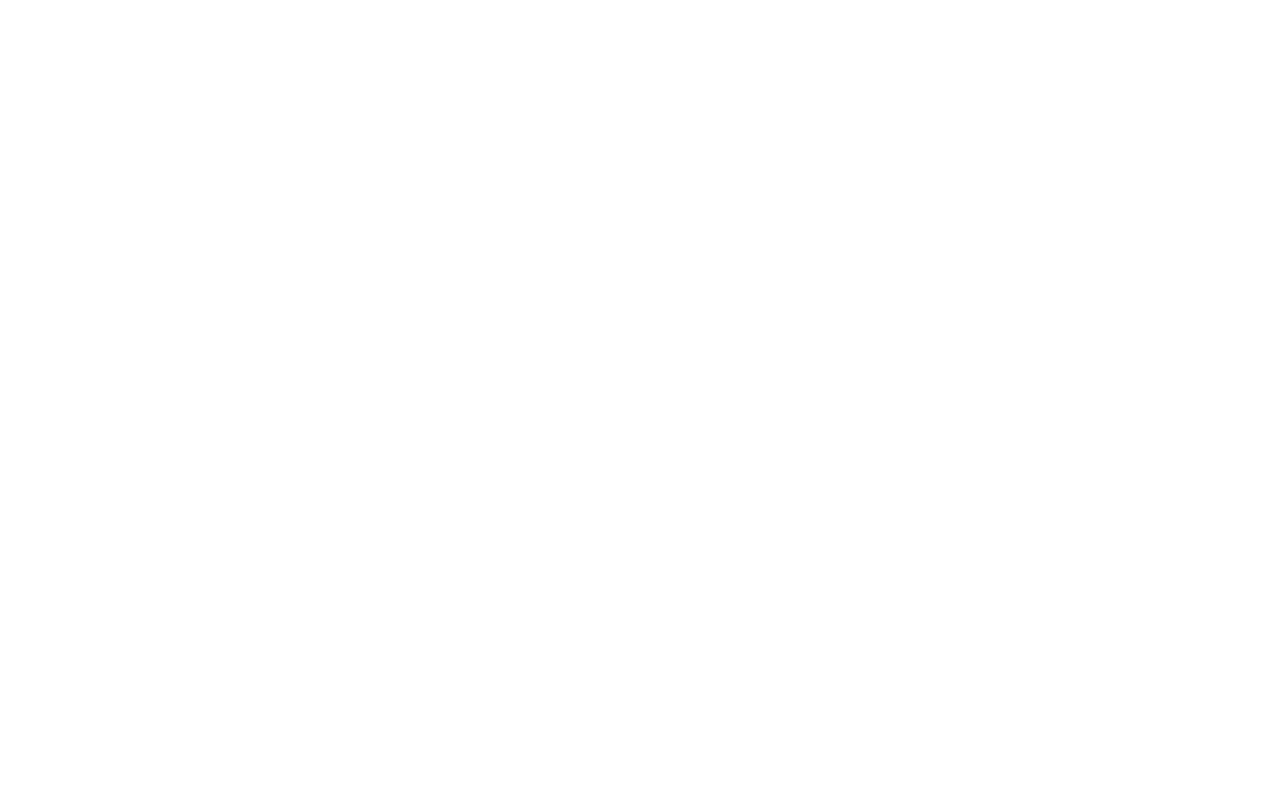
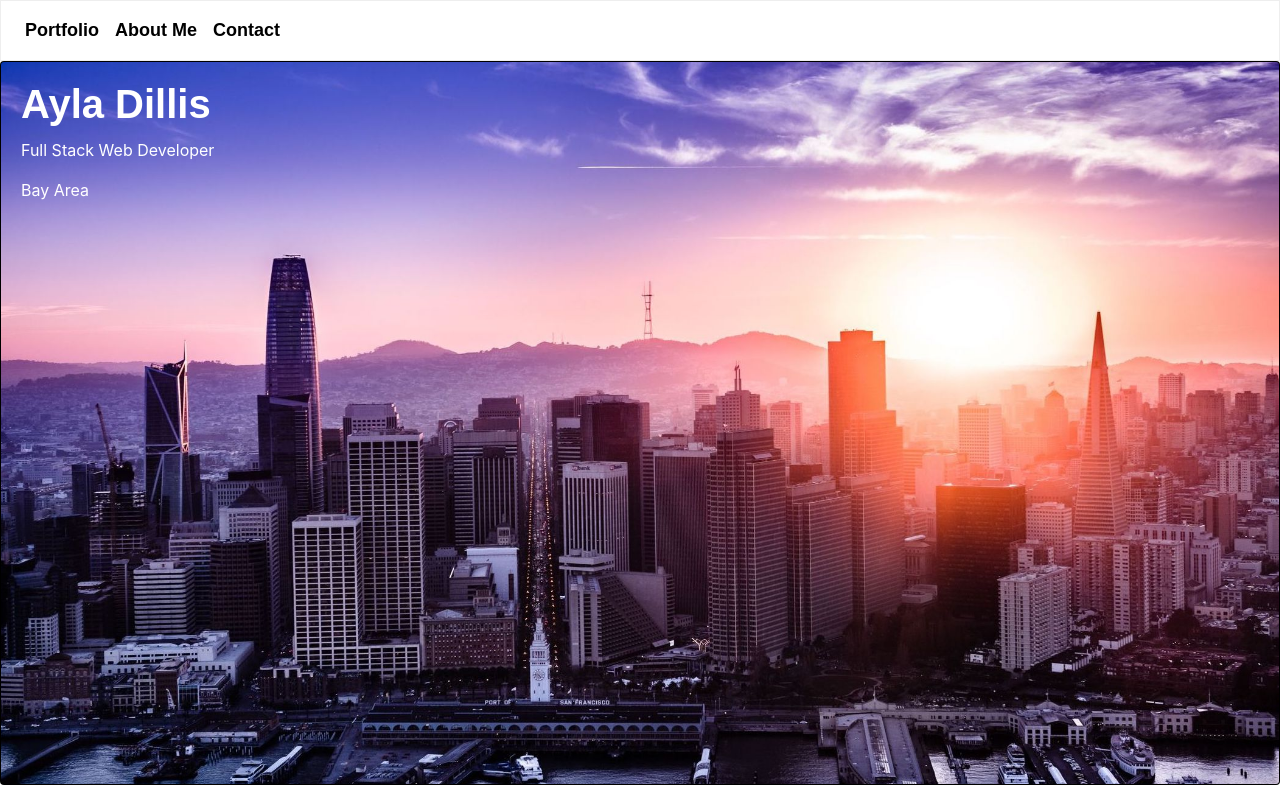
Before and after one commit to ayladillis/react-portfolio, a React (Create React App) app in the folder client/: page / in a window 1280 px wide. Built offline with nearby package versions, Linux system fonts and the light colour scheme; a web font is replaced by a local one.

Commit message:
fixing bugs

```diff
--- a/client/public/index.html
+++ b/client/public/index.html
@@ -12,6 +12,8 @@
     />
     <link rel="apple-touch-icon" href="%PUBLIC_URL%/logo192.png" />
     <link rel="manifest" href="%PUBLIC_URL%/manifest.json" />
+    <link rel="stylesheet" href="https://cdnjs.cloudflare.com/ajax/libs/bootswatch/4.0.0/journal/bootstrap.min.css"/>
+
     <title>React App</title>
   </head>
 
--- a/client/src/App.js
+++ b/client/src/App.js
@@ -8,11 +8,11 @@
 function App() {
   return (
     <div>
-      {/* <Navbar />
+      <Navbar />
       <Jumbotron />
-      <PortfolioCards />
-      <AboutMe />
-      <Footer /> */}
+      {/* <PortfolioCards /> */}
+      {/* <AboutMe /> */}
+      {/* <Footer /> */}
     </div>
   );
 }
```
